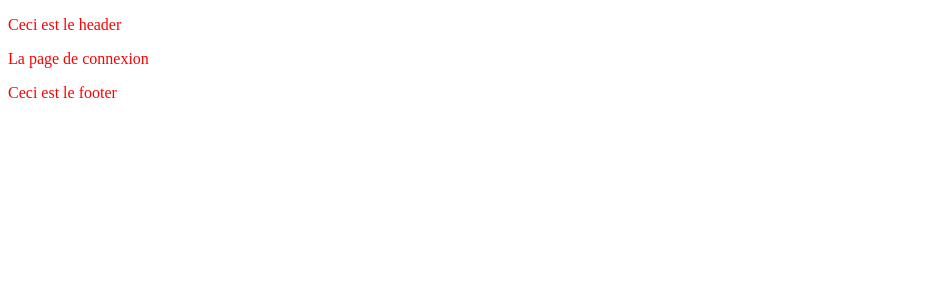
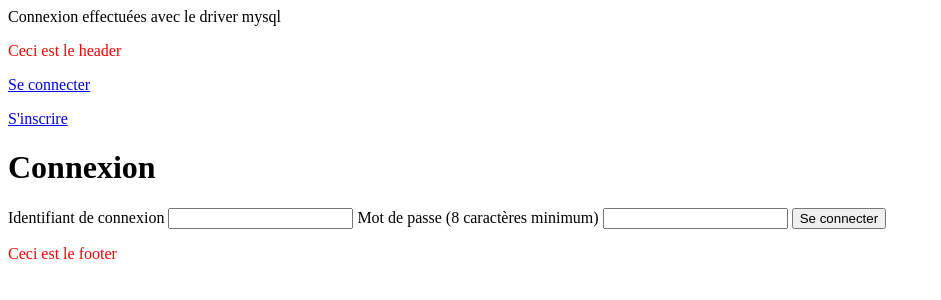
Before and after one commit to KalvinCCI/todolist, a PHP site: page /connexion.php in a window 1280 px wide. Shown: the top 300 px of the page, without its empty margins (0-941 px from the left). Run offline with PHP 8.4, Linux system fonts and the light colour scheme.

Commit message:
feat: (de)connexion page and SESSION['user'] in header

```diff
--- a/assets/blobs/header.php
+++ b/assets/blobs/header.php
@@ -1,5 +1,19 @@
+<?php
+    if(session_status() === PHP_SESSION_NONE) session_start();
+
+    if(isset($_SESSION['user'])){
+        $user = $_SESSION['user'];
+    }
+?>
 <!-- HEADER start -->
     <header>
         <p>Ceci est le header</p>
+<?php if(isset($user)):?>
+        <p><?=$user['pseudonyme']?$user['pseudonyme']:$user['identifiant']?></p>
+        <p><a href="deconnexion.php">Se déconnecter</a></p>
+<?php else: ?>
+        <p><a href="connexion.php">Se connecter</a><p>
+        <p><a href="inscription.php">S'inscrire</a><p>
+<?php endif ?>
     </header>
 <!-- HEADER end -->
--- a/setup-files/todolist/bdd_appels.sql
+++ b/setup-files/todolist/bdd_appels.sql
@@ -3,6 +3,7 @@
 
 /* Verification mot de passe connexion */
 SELECT id FROM utilisateurs WHERE identifiant = :identifiant AND motDePasse = :motDePasse;
+SELECT id, motDePasse FROM utilisateurs WHERE identifiant = :identifiant;
 
 /* Information affichage */
 SELECT identifiant, pseudonyme FROM utilisateurs WHERE id = :id;
--- a/utils/bddConnexion.php
+++ b/utils/bddConnexion.php
@@ -23,5 +23,5 @@ try{
     echo 'Connexion effectuées avec le driver ' . $pdo->getAttribute(PDO::ATTR_DRIVER_NAME) . '<br>';
 } catch(PDOException $e) {
     $msg = 'ERREUR PDO dans ' .$e->getFile() . ' :<br>' . $e->getLine(). ' :<br> ' . $e->getMessage();
-    die($msg);
+    exit($msg);
 }
--- a/www/connexion.php
+++ b/www/connexion.php
@@ -1,3 +1,49 @@
+<?php
+if(session_status() === PHP_SESSION_NONE) session_start();
+
+require_once '../utils/bddConnexion.php';
+
+if(isset($_POST['form'])&&$_POST['form']==='connexion'){
+    $identifiant =  isset($_POST['identifiant'])?htmlspecialchars($_POST['identifiant']):null;
+    $motDePasse = isset($_POST['motDePasse'])?($_POST['motDePasse']):null;
+
+    //var_dump($identifiant, $motDePasse, $motDePasseVerif, $courriel, $pseudonyme);
+
+    if($identifiant == null || $motDePasse == null){
+        $alert = 'Form not valid : Required informations not filled in.';
+        //header('Location: inscription.php');
+    } else {
+        $query = 'SELECT * FROM utilisateurs WHERE identifiant = :identifiant;' ;
+        $prep = $pdo->prepare($query);
+        $prep->bindParam(':identifiant', $identifiant);
+        $prep->execute();
+        $arr = $prep->fetch();
+
+        if ($arr != null && password_verify($motDePasse, $arr['motDePasse'])) {
+            $alert = 'Form valid : connection completed !';
+            $valid = true;
+            $_SESSION['user'] = $arr;
+        } else {
+            $alert = 'Form invalid : username or password incorrect !';
+        }
+
+    }
+
+    if(isset($alert)){
+        $_SESSION['alert'] = $alert;
+    }
+
+    if(isset($valid)&&$valid===true){
+        header('Location: index.php');
+        exit();
+    } else {
+        header('Location: connexion.php');
+        exit();
+    }
+
+}
+
+?>
 <?php require_once '../assets/blobs/headMetas.php' ?>
     <title>Todolist - Connexion</title>
     <meta name="description" content="Creez votre ToDoList avec ce merveilleux site internet.">
@@ -7,7 +53,17 @@
 <?php require_once '../utils/alert.php' ?>
 
     <main>
-        <p>La page de connexion</p>
+        <h1>Connexion</h1>
+        <form action="#" method="post">
+            <input name="form" type="hidden" value="connexion">
+            <label for="identifiant">Identifiant de connexion</label>
+            <input  id="identifiant" name="identifiant" type="text" required>
+
+            <label for="motDePasse">Mot de passe (8 caractères minimum)</label>
+            <input  id="motDePasse" name="motDePasse" type="password" required minlength="8" autocomplete="new-password">
+
+            <button type="submit">Se connecter</button>
+        </form>
     </main>
 
 <?php require_once '../assets/blobs/footer.php' ?>
--- a/www/index.php
+++ b/www/index.php
@@ -4,6 +4,7 @@
 </head>
 <body>
 <?php require_once '../assets/blobs/header.php' ?>
+<?php require_once '../utils/alert.php' ?>
 
     <main>
         <p>Bonjour, ceci est la page d'accueil</p>
--- a/www/inscription.php
+++ b/www/inscription.php
@@ -10,7 +10,7 @@ if(isset($_POST['form'])&&$_POST['form']==='inscription'){
     $courriel = isset($_POST['courriel'])?htmlspecialchars($_POST['courriel']):null;
     $pseudonyme = isset($_POST['pseudonyme'])?htmlspecialchars($_POST['pseudonyme']):null;
 
-    var_dump($identifiant, $motDePasse, $motDePasseVerif, $courriel, $pseudonyme);
+    //var_dump($identifiant, $motDePasse, $motDePasseVerif, $courriel, $pseudonyme);
 
     if($identifiant == null || $motDePasse == null || $motDePasseVerif == null || $courriel == null){
         $alert = 'Form not valid : Required informations not filled in.';
```
Also changed, not shown: www/deconnexion.php (added, +7 -0 lines).
